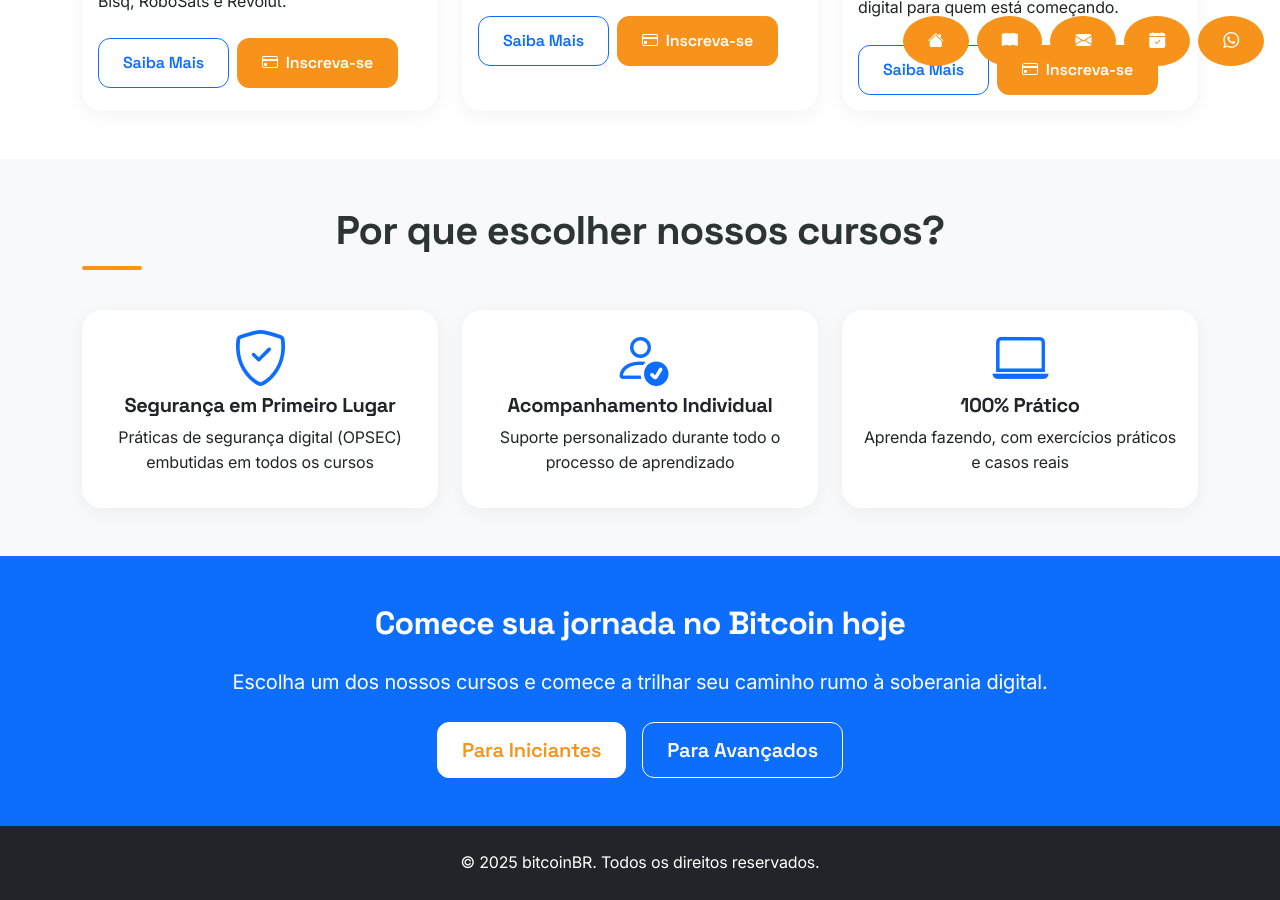
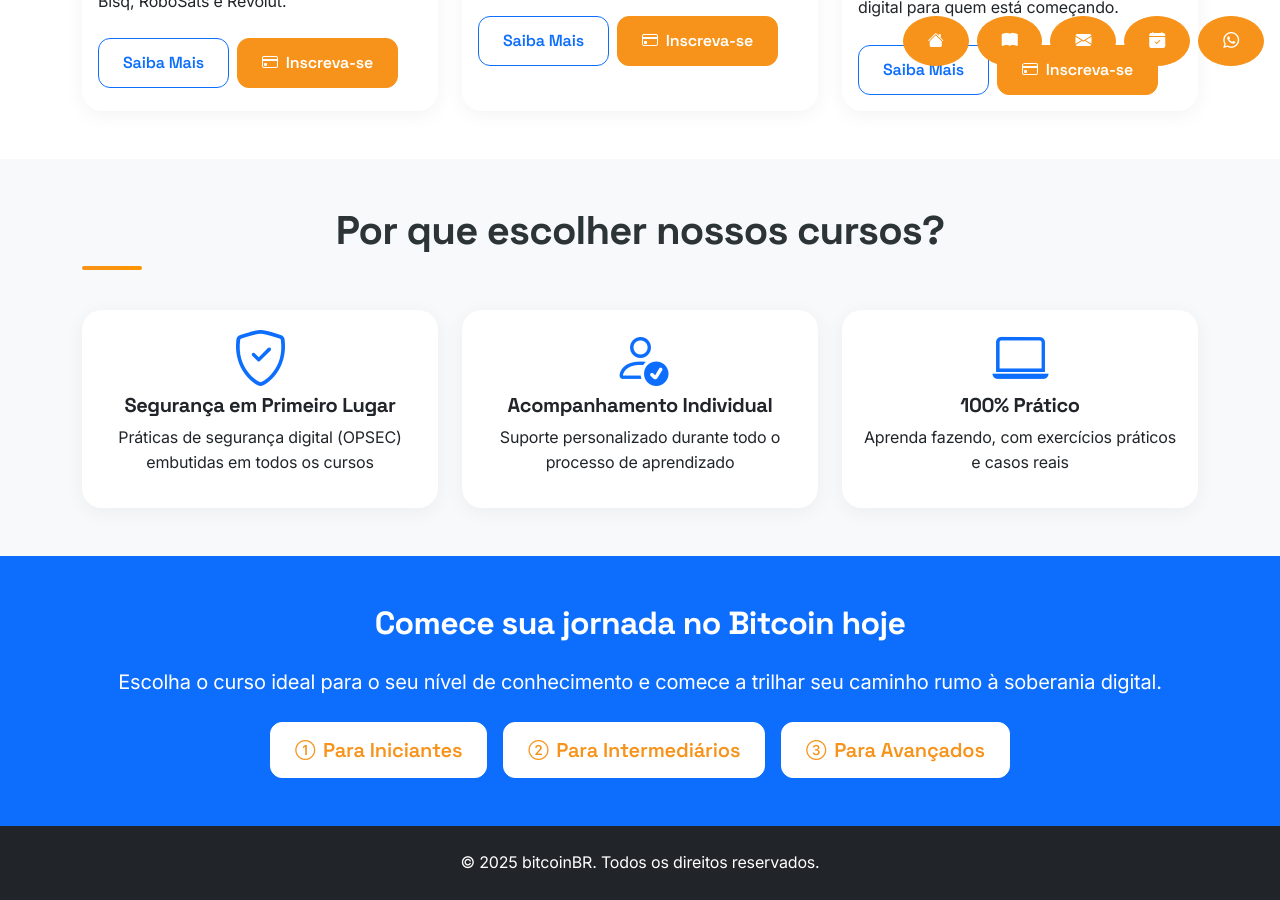
Before and after one commit to rmnobarra/bitcoinbr, a Jekyll site: the page built from index.markdown, in a window 1280 px wide and 900 px high, scrolled down 980 px. Built offline with Jekyll 4.4.1, drawn with Linux system fonts in a browser that asks for light colours.

Commit message:
feature: button links main page

```diff
--- a/index.markdown
+++ b/index.markdown
@@ -198,10 +198,17 @@ title: bitcoinBR - Cursos de Bitcoin
 <section class="py-5 bg-primary text-white">
     <div class="container text-center">
         <h2 class="mb-4">Comece sua jornada no Bitcoin hoje</h2>
-        <p class="lead mb-4">Escolha um dos nossos cursos e comece a trilhar seu caminho rumo à soberania digital.</p>
-        <div class="d-flex justify-content-center gap-3">
-            <a href="/cursos/primeiros-passos/" class="btn btn-light btn-lg">Para Iniciantes</a>
-            <a href="/cursos/soberania-digital/" class="btn btn-outline-light btn-lg">Para Avançados</a>
+        <p class="lead mb-4">Escolha o curso ideal para o seu nível de conhecimento e comece a trilhar seu caminho rumo à soberania digital.</p>
+        <div class="d-flex justify-content-center gap-3 flex-wrap">
+            <a href="/cursos/primeiros-passos/" class="btn btn-light btn-lg">
+                <i class="bi bi-1-circle me-2"></i>Para Iniciantes
+            </a>
+            <a href="/cursos/soberania-digital/" class="btn btn-light btn-lg">
+                <i class="bi bi-2-circle me-2"></i>Para Intermediários
+            </a>
+            <a href="/cursos/mestre-autocustodia/" class="btn btn-light btn-lg">
+                <i class="bi bi-3-circle me-2"></i>Para Avançados
+            </a>
         </div>
     </div>
 </section>
```
